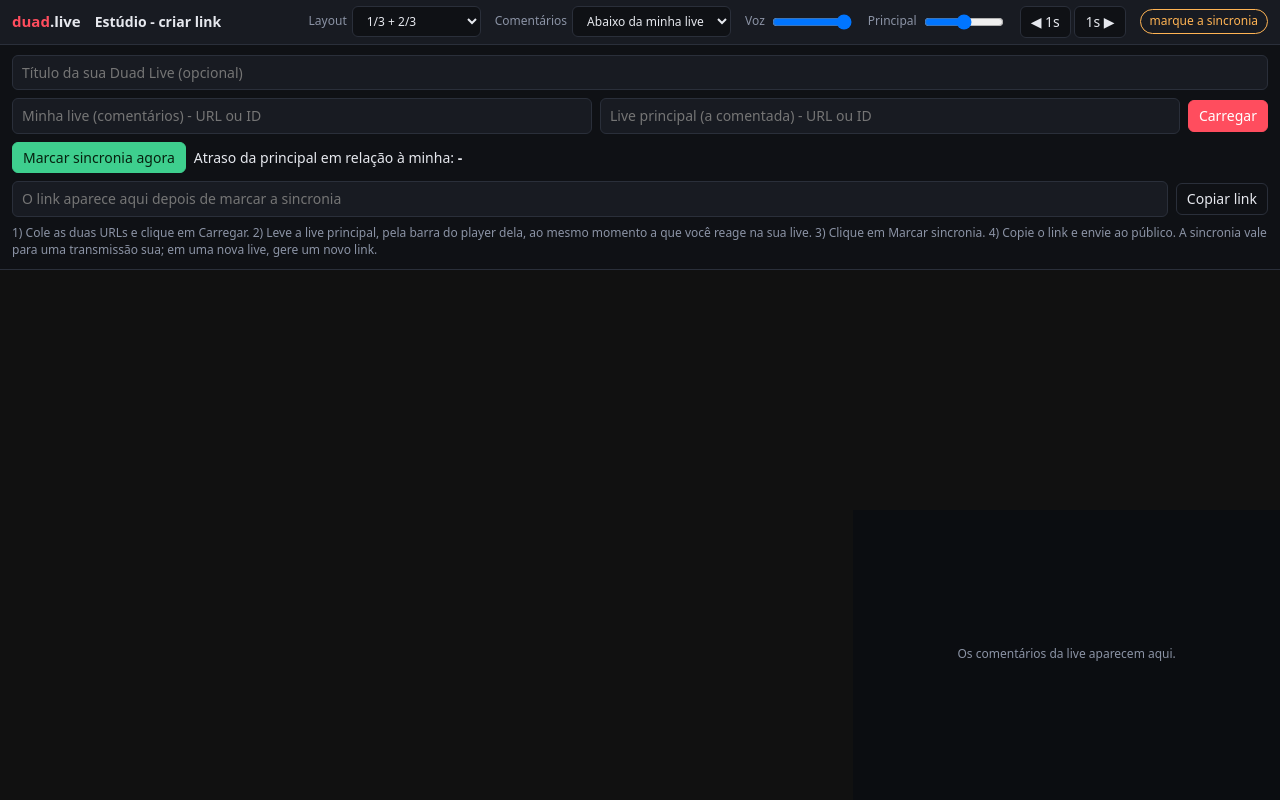
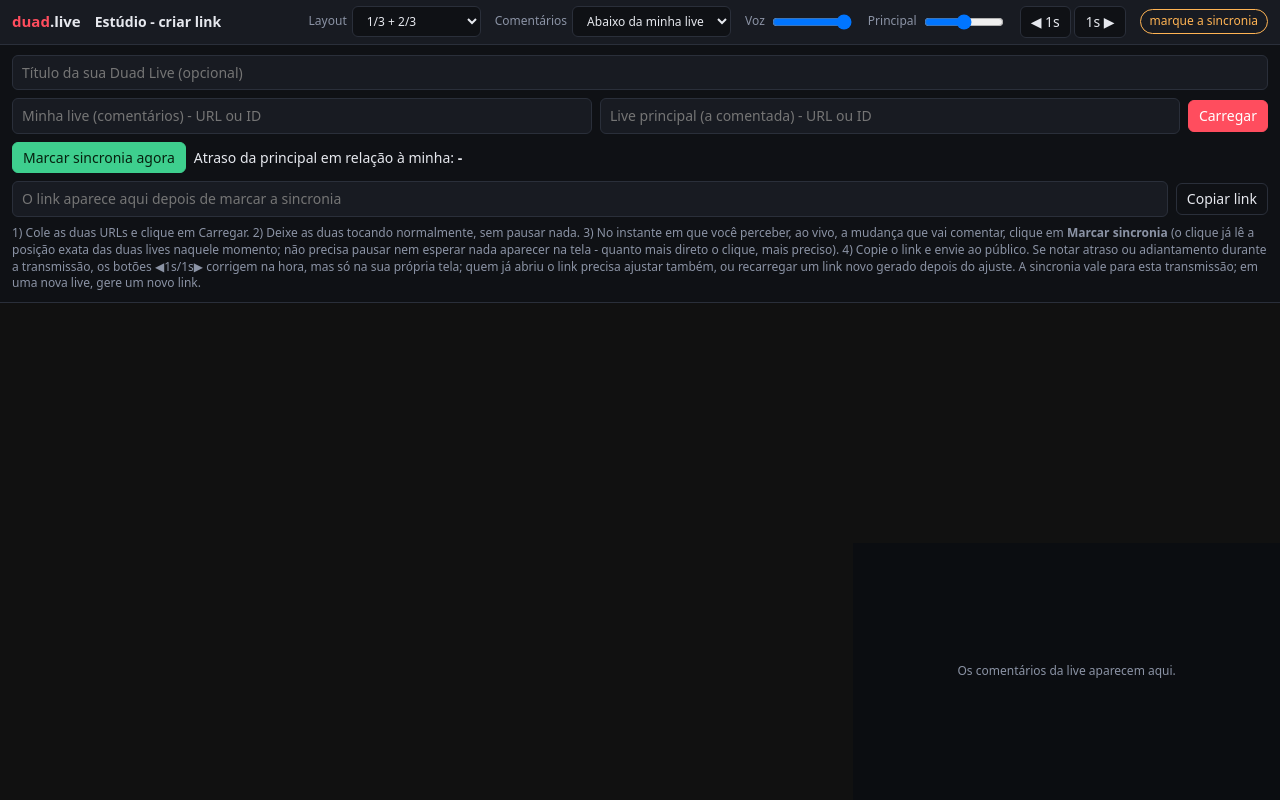
Before and after one commit to ralbuque/duadlive, a plain HTML site: page site/index.html in a window 1280 px wide. Drawn offline with Linux system fonts and the light colour scheme.

Commit message:
Simplifica a calibração e documenta por que a leitura de pixels não é viável
O clique em "Marcar sincronia" já lê a posição das duas lives no instante do
clique; o texto de ajuda do estúdio agora recomenda clicar direto no momento
do evento, sem pausar a live principal nem esperar o próprio gesto refletir
de volta (isso só soma latência e erro humano ao cálculo).

CLAUDE.md ganha uma seção explicando por que comparar pixels das duas lives
no navegador não é possível (os embeds são iframes de outra origem; o
navegador bloqueia leitura de pixels/áudio de conteúdo cross-origin, mesmo
da própria live do comentarista), o que seria viável só com um serviço no
servidor baixando os streams públicos direto, e a limitação atual de deriva
ao longo de uma transmissão longa (L fixo, sem canal para corrigir quem já
abriu o link).

Co-Authored-By: Claude Sonnet 5 <noreply@anthropic.com>
Claude-Session: https://claude.ai/code/session_01Lgamr4oAfznmHLuw3PUNGz

```diff
--- a/site/index.html
+++ b/site/index.html
@@ -118,7 +118,8 @@
       <button id="btnCopy">Copiar link</button>
       <a id="linkOpen" target="_blank" hidden>Abrir</a>
     </div>
-    <p class="hint">1) Cole as duas URLs e clique em Carregar. 2) Leve a live principal, pela barra do player dela, ao mesmo momento a que você reage na sua live. 3) Clique em Marcar sincronia. 4) Copie o link e envie ao público. A sincronia vale para uma transmissão sua; em uma nova live, gere um novo link.</p>
+    <p class="hint">1) Cole as duas URLs e clique em Carregar. 2) Deixe as duas tocando normalmente, sem pausar nada.
+      3) No instante em que você perceber, ao vivo, a mudança que vai comentar, clique em <b>Marcar sincronia</b> (o clique já lê a posição exata das duas lives naquele momento; não precisa pausar nem esperar nada aparecer na tela - quanto mais direto o clique, mais preciso). 4) Copie o link e envie ao público. Se notar atraso ou adiantamento durante a transmissão, os botões &#9664;1s/1s&#9654; corrigem na hora, mas só na sua própria tela; quem já abriu o link precisa ajustar também, ou recarregar um link novo gerado depois do ajuste. A sincronia vale para esta transmissão; em uma nova live, gere um novo link.</p>
   </section>
 
   <main id="stage">
```
Also changed, not shown: 1 other file.
